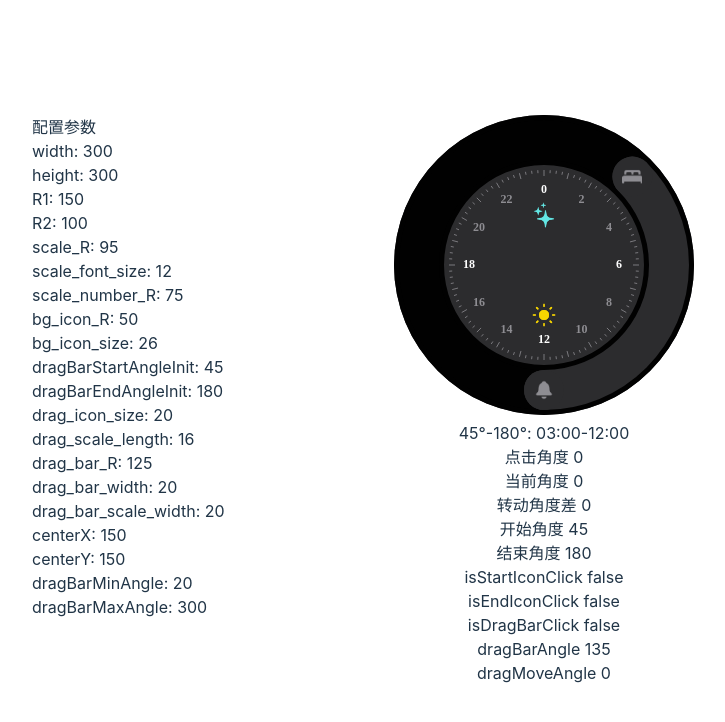
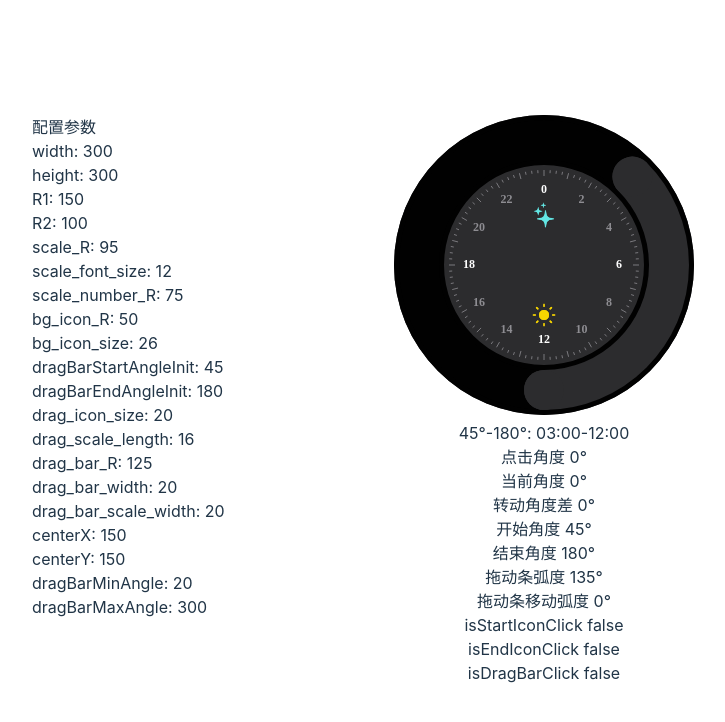
Before and after one commit to Alwayfeels/WeTodo, a Vue app: page / in a window 1280 px wide. Shown: the top 722 px of the page, without its empty margins (224-949 px from the left). Built offline with nearby package versions, Linux system fonts and the light colour scheme.

Commit message:
clear code

```diff
--- a/src/components/TimeManager.vue
+++ b/src/components/TimeManager.vue
@@ -10,16 +10,16 @@
       <canvas id="canvas" ref="canvasRef" class="canvas" :style="`width: ${layout.width}px; height: ${layout.height}px;`"
         :width="layout.width" :height="layout.height"></canvas>
       <div>{{ clockValue }}</div>
-      <div>点击角度 {{ state.clickAngle }}</div>
-      <div>当前角度 {{ state.mouseAngle }}</div>
-      <div>转动角度差 {{ state.dragOffsetAngle }}</div>
-      <div>开始角度 {{ state.dragBarStartAngle }}</div>
-      <div>结束角度 {{ state.dragBarEndAngle }}</div>
+      <div>点击角度 {{ state.clickAngle }}°</div>
+      <div>当前角度 {{ state.mouseAngle }}°</div>
+      <div>转动角度差 {{ state.dragOffsetAngle }}°</div>
+      <div>开始角度 {{ state.dragBarStartAngle }}°</div>
+      <div>结束角度 {{ state.dragBarEndAngle }}°</div>
+      <div>拖动条弧度 {{ state.dragBarAngle }}°</div>
+      <div>拖动条移动弧度 {{ state.dragMoveAngle }}°</div>
       <div>isStartIconClick {{ state.isStartIconClick }}</div>
       <div>isEndIconClick {{ state.isEndIconClick }}</div>
       <div>isDragBarClick {{ state.isDragBarClick }}</div>
-      <div>dragBarAngle {{ state.dragBarAngle }}</div>
-      <div>dragMoveAngle {{ state.dragMoveAngle }}</div>
     </div>
   </div>
 </template>
@@ -115,27 +115,10 @@ onMounted(() => {
   addCanvasEventListener()
 })
 
+
 function addCanvasEventListener() {
   canvasDom.addEventListener('mousedown', (event) => {
     const { offsetX, offsetY } = event
-    // 是否点击了dragbar
-    // const isClickDragBar = isPointInDragBar({
-    //   x: layout.centerX,
-    //   y: layout.centerY,
-    //   r: layout.drag_bar_R,
-    //   startAngle: state.dragBarStartAngle,
-    //   endAngle: state.dragBarEndAngle,
-    //   lineWidth: layout.drag_bar_width,
-    //   pointX: offsetX,
-    //   pointY: offsetY
-    // })
-    // if (isClickDragBar) {
-    //   console.log('rotate  eeeeeeeeee');
-    //   rotateDragBar(45)
-    // }
-    // console.log('isClickDragBar ??? => ', isClickDragBar);
-
-    console.log('click', offsetX, offsetY);
     // 是否点击了dragbar上的图标
     const [isStartIconClick, isEndIconClick] = ([state.dragBarStartAngle, state.dragBarEndAngle]).map(angle => {
       return isClickInCircle({
@@ -167,7 +150,6 @@ function addCanvasEventListener() {
       pointX: offsetX,
       pointY: offsetY
     })
-    console.log('isDragBarClick', isDragBarClick);
     if (isDragBarClick) {
       state.isDragBarClick = isDragBarClick
       state.clickAngle = Math.round(calculateAngle({ x: layout.centerX, y: layout.centerY, pointX: offsetX, pointY: offsetY }))
@@ -182,7 +164,7 @@ function addCanvasEventListener() {
     state.isEndIconClick = false
     state.isDragBarClick = false
     await nextTick()
-    renderIconBg()
+    // renderIconActiveBg()
     state.dragOffsetAngle = 0
     state.currAngle = 0
     state.clickAngle = 0
@@ -198,8 +180,8 @@ function onDragBarMouseMove(event) {
   if (state.mouseAngle === currAngle) return
   state.mouseAngle = currAngle // 鼠标的角度
   state.dragMoveAngle = currAngle - state.clickAngle // 拖动过的角度
-  state.dragBarStartAngle = formatAngle(dragMoveAngle + state.oldDragBarStartAngle) // 新的开始角度
-  state.dragBarEndAngle = formatAngle(dragMoveAngle + state.oldDragBarEndAngle) // 新的结束角度
+  state.dragBarStartAngle = formatAngle(state.dragMoveAngle + state.oldDragBarStartAngle) // 新的开始角度
+  state.dragBarEndAngle = formatAngle(state.dragMoveAngle + state.oldDragBarEndAngle) // 新的结束角度
   drawDragBar(state.dragBarStartAngle, state.dragBarEndAngle)
 }
 
@@ -249,8 +231,6 @@ function calculateAngle({ x, y, pointX, pointY }) {
   }
   return angle;
 }
-console.log('.....', calculateAngle({ x: 10, y: 10, pointX: 10, pointY: 20 }));
-
 function drawClockBg() {
   drawBackground()
   drawImageOnArc(layout.centerX, layout.centerY, layout.bg_icon_R, 0, sparkles_icon, layout.bg_icon_size)
@@ -269,16 +249,16 @@ function drawDragBar(startAngle = 0, endAngle = 90) {
     startAngle = startAngle % 360
     endAngle = endAngle % 360
   }
+  clockValue.value = `${startAngle}°-${endAngle}°: ${getTimeFromAngle(startAngle)}-${getTimeFromAngle(endAngle)}`
   clearRing(layout.centerX, layout.centerY, (layout.drag_bar_R - layout.drag_bar_width), (layout.drag_bar_R + layout.drag_bar_width))
-  clockValue.value = `${startAngle}°-${endAngle}°: ${getTimeFromAngle(startAngle)}-${getTimeFromAngle(endAngle)}`
   drawDragBarContent(layout.centerX, layout.centerY, layout.drag_bar_R, startAngle, endAngle, layout.drag_bar_width);
-  renderIconBg()
+  renderIconActiveBg()
   drawLinesOnArc({ x: layout.centerX, y: layout.centerY, r: layout.drag_bar_R, startAngle, endAngle, lineLength: layout.drag_scale_length});
-  drawImageOnArc(layout.centerX, layout.centerY, layout.drag_bar_R, startAngle, bed_icon, layout.drag_icon_size)
-  drawImageOnArc(layout.centerX, layout.centerY, layout.drag_bar_R, endAngle, bell_icon, layout.drag_icon_size)
+  // drawImageOnArc(layout.centerX, layout.centerY, layout.drag_bar_R, startAngle, bed_icon, layout.drag_icon_size)
+  // drawImageOnArc(layout.centerX, layout.centerY, layout.drag_bar_R, endAngle, bell_icon, layout.drag_icon_size)
 }
 
-function renderIconBg() {
+function renderIconActiveBg() {
   drawCircleAtPosition({
     x: layout.centerX,
     y: layout.centerY,
@@ -473,6 +453,18 @@ function isPointInArcShape({ x, y, r1, r2, startAngle, endAngle, pointX, pointY
   return ctx.isPointInPath(pointX, pointY);
 }
 
+// 格式化度数，始终为0-360
+function formatAngle(angle) {
+  while (angle < 0 || angle >= 360) {
+    if (angle < 0) {
+      angle += 360;
+    } else if (angle >= 360) {
+      angle -= 360;
+    }
+  }
+  return angle;
+}
+
 // 计算时间
 function getTimeFromAngle(angle) {
   // 将角度转换为0-360范围内
@@ -519,8 +511,4 @@ const drawScale = () => {
 </script>
 
 <style lang="scss" scoped>
-.canvas {
-  image-rendering: high-quality;
-
-}
 </style>
```
Also changed, not shown: 1 other file (tests, documents, lock files or other folders).
